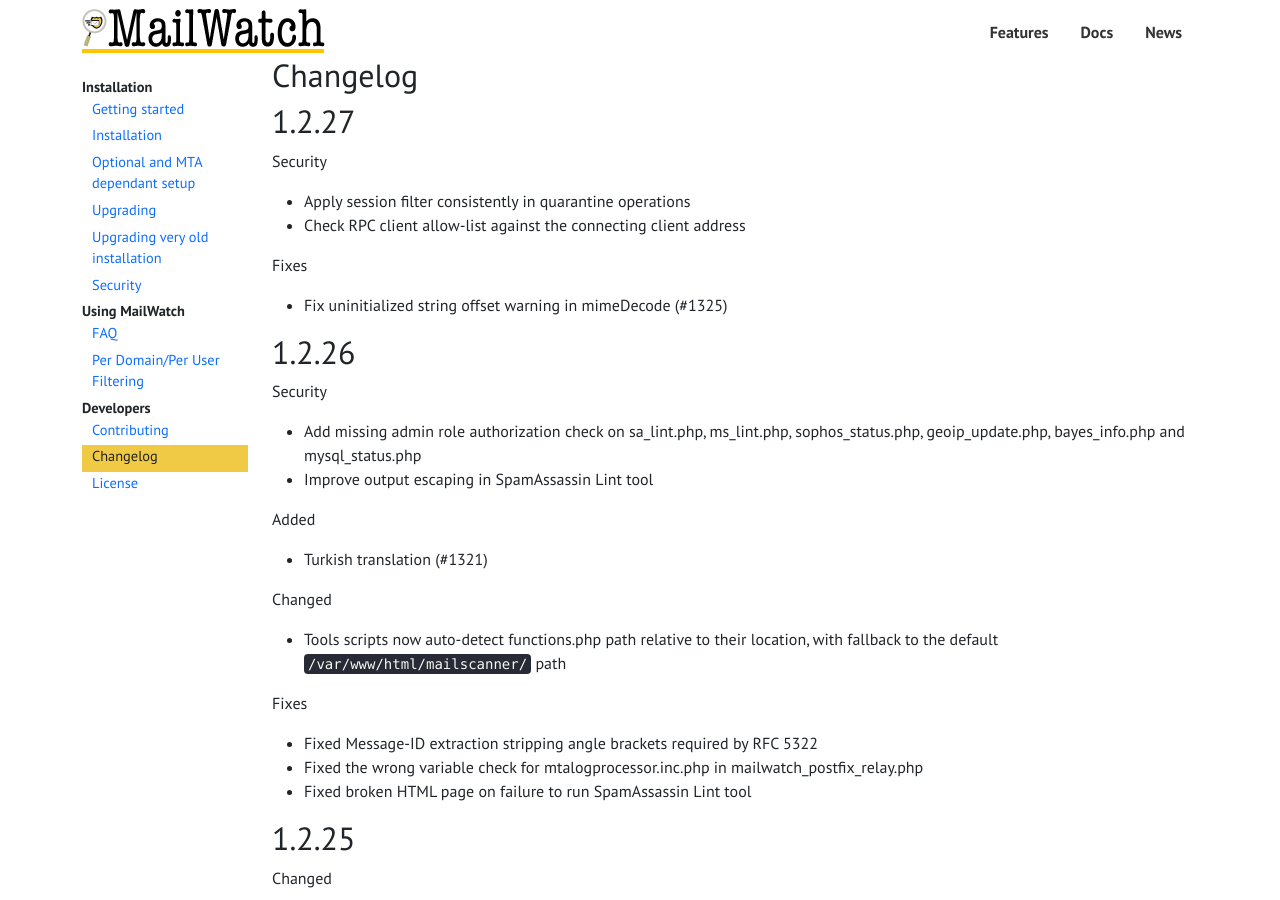
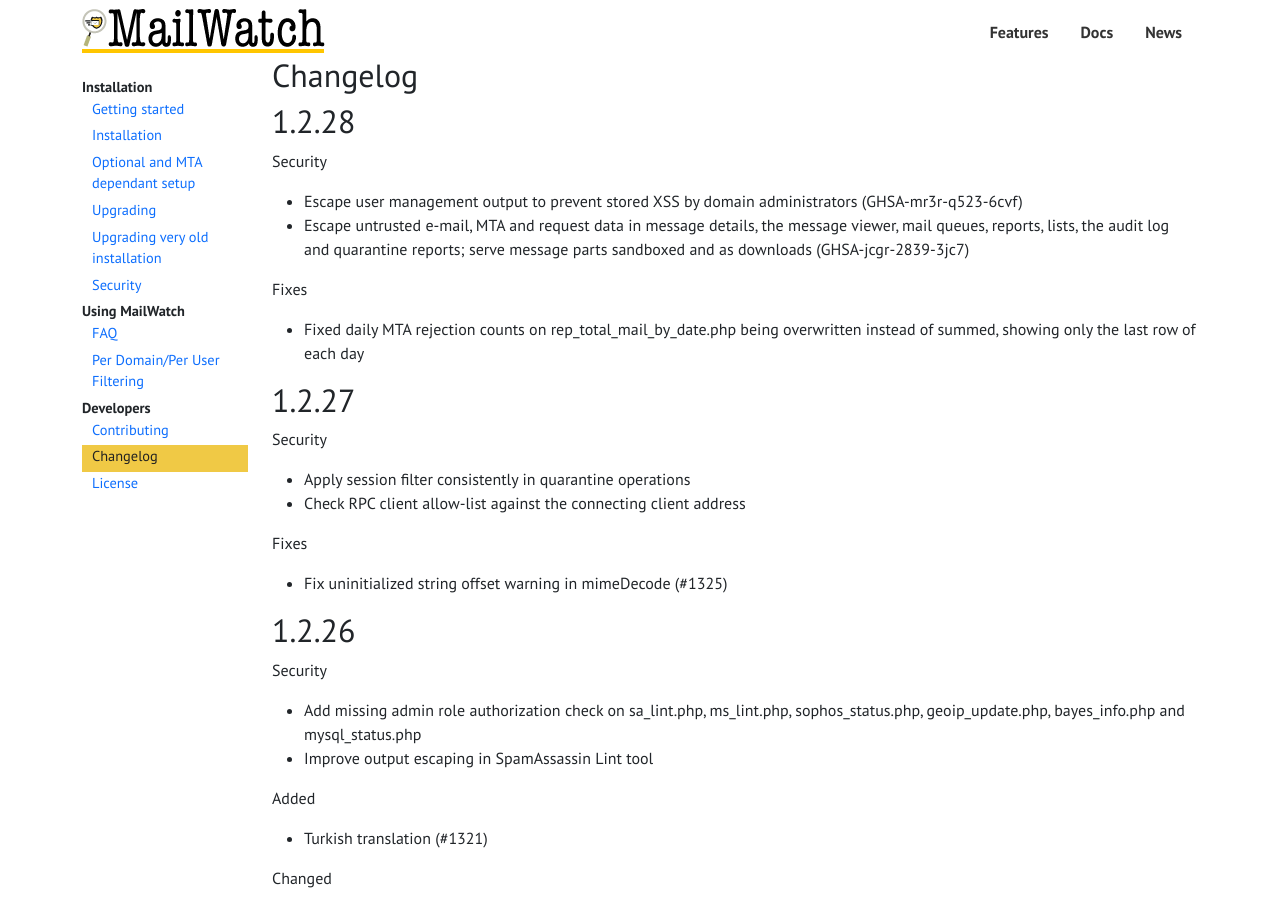
Before and after one commit to mailwatch/mailwatch-docs, a Jekyll site: the page built from _posts/2014-07-30-changelog.md, in a window 1280 px wide and 900 px high. Built offline with Jekyll 4.4.1, drawn with Linux system fonts in a browser that asks for light colours.

Commit message:
Update documentation for release 1.2.28

```diff
--- a/_posts/2014-07-30-changelog.md
+++ b/_posts/2014-07-30-changelog.md
@@ -7,6 +7,15 @@ order: 1
 ---
 
 ## Changelog
+
+1.2.28
+-----------
+Security
+- Escape user management output to prevent stored XSS by domain administrators (GHSA-mr3r-q523-6cvf)
+- Escape untrusted e-mail, MTA and request data in message details, the message viewer, mail queues, reports, lists, the audit log and quarantine reports; serve message parts sandboxed and as downloads (GHSA-jcgr-2839-3jc7)
+
+Fixes
+- Fixed daily MTA rejection counts on rep_total_mail_by_date.php being overwritten instead of summed, showing only the last row of each day
 
 1.2.27
 -----------
```
